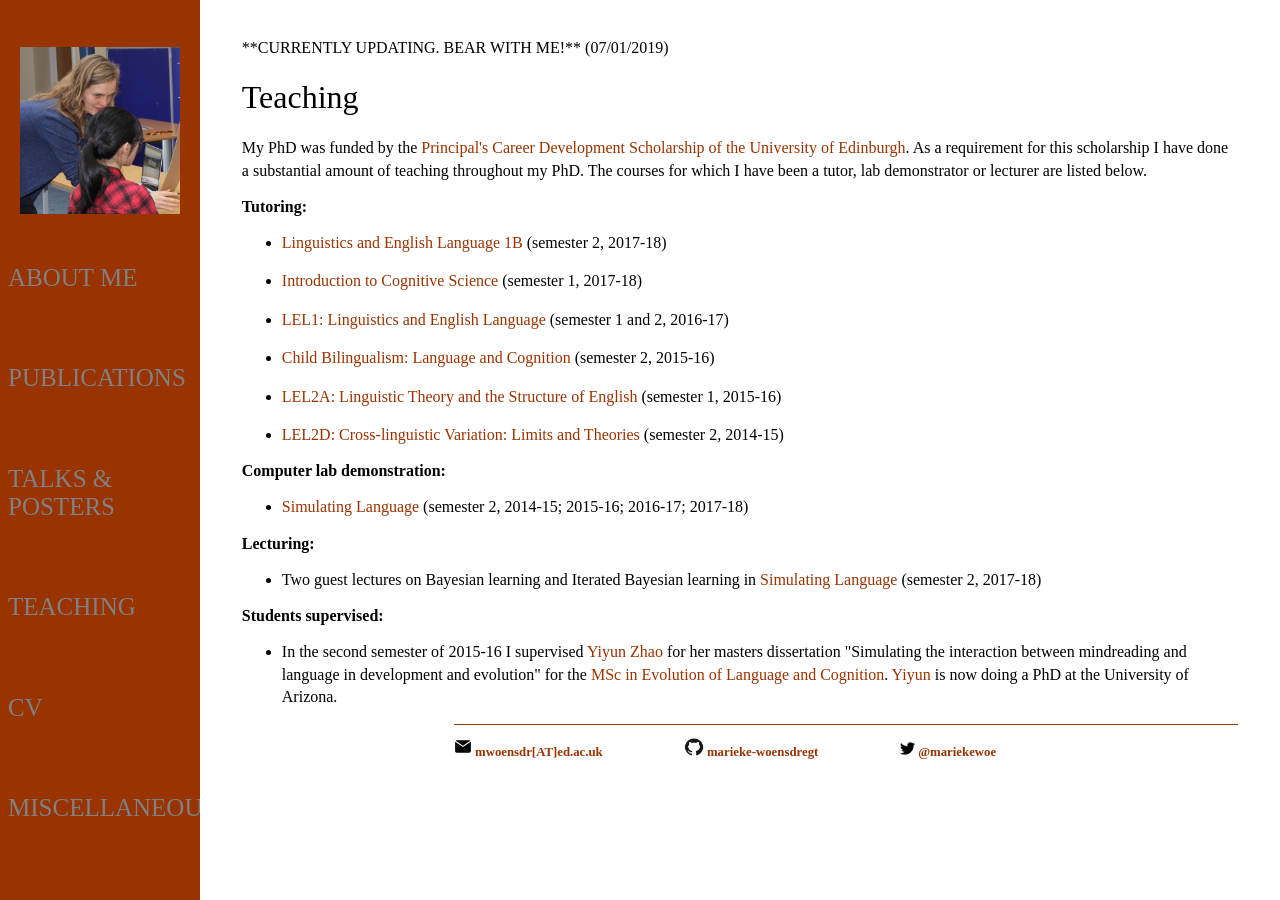
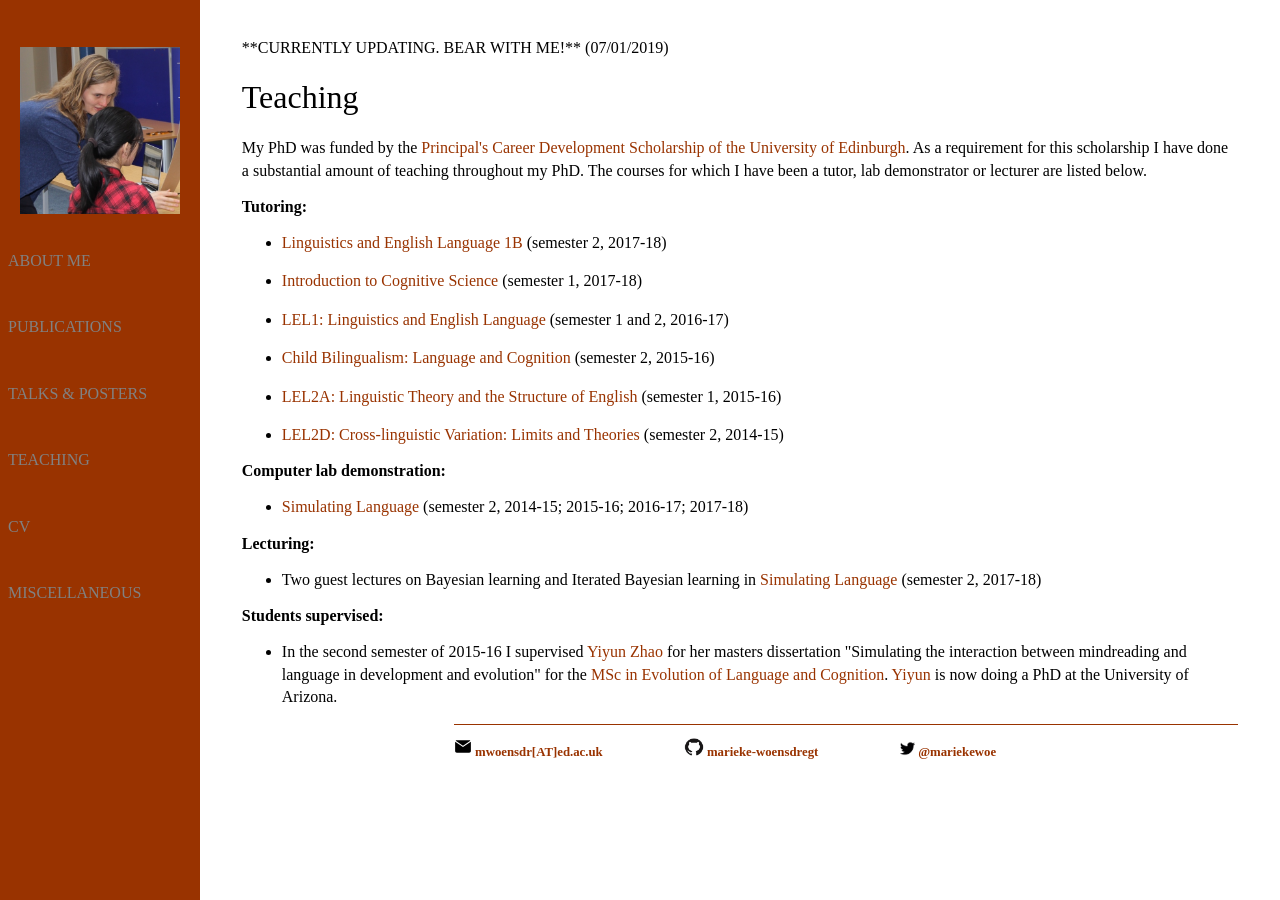
Before and after one commit to marieke-woensdregt/marieke-woensdregt.github.io, a Jekyll site: the page built from teaching/index.html, in a window 1280 px wide. Built offline with Jekyll 4.4.1, drawn with Linux system fonts in a browser that asks for light colours.

Commit message:
Update main.css

```diff
--- a/css/main.css
+++ b/css/main.css
@@ -23,7 +23,7 @@ nav ul, footer ul {
 }
 nav ul li, footer ul li {
     display: inline;
-    margin-right: 0px;
+    margin-right: 20px;
     font-family:'Avenir Next';
 }
 a {
@@ -115,7 +115,7 @@ sidebar {
 .sidenav a {
   padding: 3px 4px 3px 8px;
   text-decoration: none;
-  font-size: 25px;
+  /* font-size: 25px; */
   color: #818181;
   display: block;
 }
```
